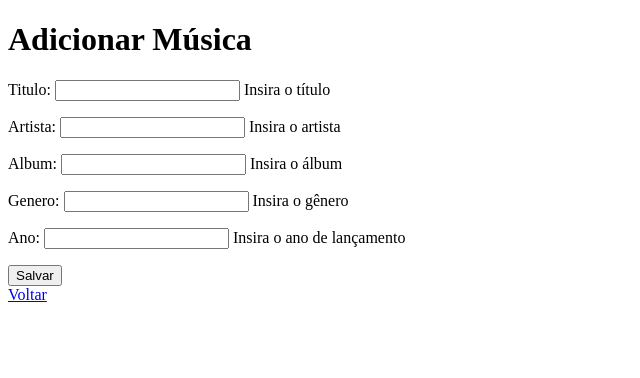
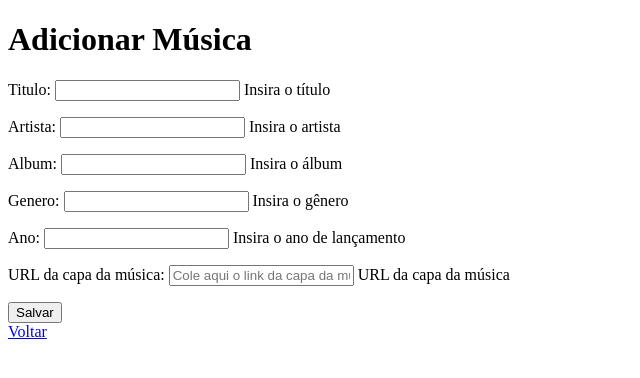
Before and after one commit to MaluDutra/INF1407-TRABALHO1, a Django app: page /adicionar/ in a window 1280 px wide. Shown: the top 378 px of the page, without its empty margins (0-640 px from the left). Run offline with Django 5.2, Linux system fonts and the light colour scheme; the visitor is signed in with stand-in values (Sample User, id 1).

Commit message:
Adicionar campo de Imagem da Capa da Música

```diff
--- a/ProjetoINF1407/Projeto1/Playlists/forms.py
+++ b/ProjetoINF1407/Projeto1/Playlists/forms.py
@@ -6,7 +6,16 @@ from Playlists.models import Musica
 class MusicaForm(forms.ModelForm):
     class Meta:
         model = Musica
-        fields = ['titulo', 'artista', 'album', 'genero', 'ano']
+        fields = ['titulo', 'artista', 'album', 'genero', 'ano', 'imagem_url']
+        labels = {
+            'imagem_url': 'URL da capa da música'
+        }
+        widgets = {
+            'imagem_url': forms.URLInput(attrs={
+                'placeholder': 'Cole aqui o link da capa da música',
+                'class': 'form-control'
+            })
+        }
 
 
 class AtualizarUsuarioForm(forms.ModelForm):
--- a/ProjetoINF1407/Projeto1/Playlists/models.py
+++ b/ProjetoINF1407/Projeto1/Playlists/models.py
@@ -35,6 +35,11 @@ class Musica(models.Model):
         null=True,
         blank=True,
         help_text='Insira o ano de lançamento'
+    )
+    imagem_url = models.URLField(
+        blank=True,
+        null=True,
+        help_text='URL da capa da música'
     )
 
     # Relaciona cada música ao usuário que a cadastrou.
--- a/ProjetoINF1407/Projeto1/Playlists/templates/playlists/listar_musicas.html
+++ b/ProjetoINF1407/Projeto1/Playlists/templates/playlists/listar_musicas.html
@@ -18,6 +18,12 @@
         <ul>
             {% for musica in musicas %}
                 <li>
+                    {% if musica.imagem_url %}
+                        <img src="{{ musica.imagem_url }}" alt="Imagem de {{ musica.titulo }}" width="120" height="120">
+                    {% else %}
+                        <img src="/static/images/default-music.jpg" alt="Imagem padrão de música" width="120" height="120">
+                    {% endif %}
+
                     <strong>{{ musica.titulo }}</strong> - {{ musica.artista }}
                     {% if musica.album %} | Álbum: {{ musica.album }} {% endif %}
                     {% if musica.genero %} | Gênero: {{ musica.genero }} {% endif %}
```
Also changed, not shown: ProjetoINF1407/Projeto1/Playlists/migrations/0005_musica_imagem_url.py (added), ProjetoINF1407/Projeto1/Playlists/static/images/default-music.jpg (added).
